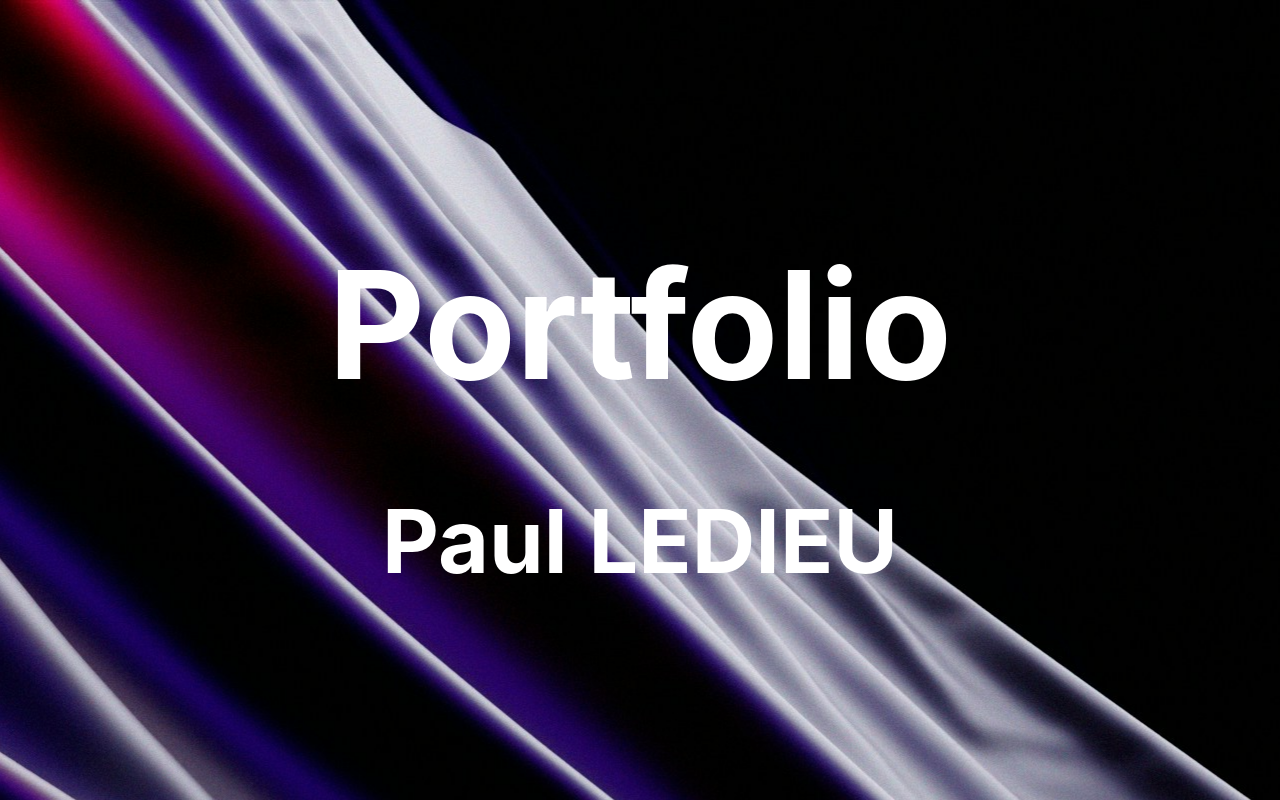
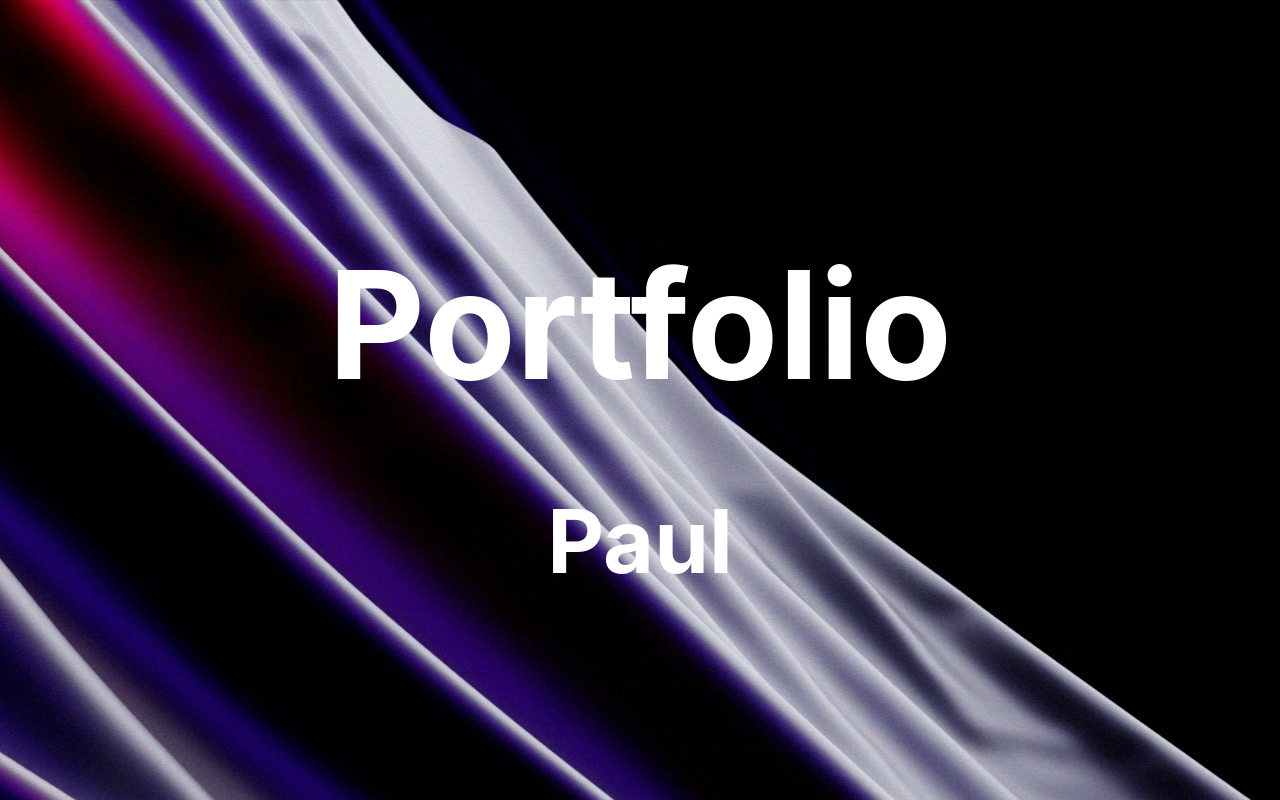
Before and after one commit to PolZeck/P8_Portfolio, a React (Create React App) app: page / in a window 1280 px wide. Shown: the top 800 px of the page. Built offline with nearby package versions, Linux system fonts and the light colour scheme.

Commit message:
update test deploying

```diff
--- a/package.json
+++ b/package.json
@@ -2,7 +2,7 @@
   "name": "mon-portfolio",
   "version": "0.1.0",
   "private": true,
-  "homepage": "https://PolZeck.github.io/P8_Portfolio/",
+  "homepage": "https://PolZeck.github.io/P8_Portfolio",
   "dependencies": {
     "@testing-library/jest-dom": "^5.17.0",
     "@testing-library/react": "^13.4.0",
--- a/src/Components/Header/Header.jsx
+++ b/src/Components/Header/Header.jsx
@@ -7,7 +7,7 @@ const Header = () => {
     <header className="header">
       <div className="container">
         <h1 className="title">Portfolio</h1>
-        <h2 className="subtitle">Paul LEDIEU</h2>
+        <h2 className="subtitle">Paul </h2>
       </div>
     </header>
   );
```
